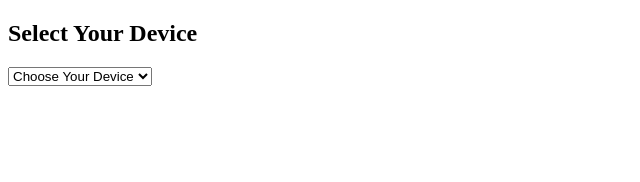
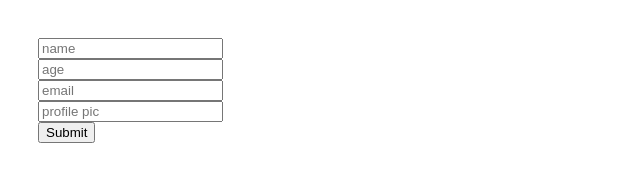
Before and after one commit to Hitesh-23/JavaScript, a plain HTML site: page index.html in a window 1280 px wide. Shown: the whole page, without its empty margins (0-640 px from the left). Drawn offline with Linux system fonts and the light colour scheme.

Commit message:
Minor DOM project

```diff
--- /dev/null
+++ b/RandomClr/index.html
@@ -0,0 +1,16 @@
+<!DOCTYPE html>
+<html lang="en">
+<head>
+    <meta charset="UTF-8">
+    <meta name="viewport" content="width=device-width, initial-scale=1.0">
+    <title>Color</title>
+    <link rel="stylesheet" href="style.css">
+</head>
+<body>
+    <div class="main">
+        <button>Click Me</button>
+    </div>
+
+    <script src="script.js"></script>
+</body>
+</html>
--- /dev/null
+++ b/RandomClr/style.css
@@ -0,0 +1,27 @@
+*{
+    margin: 0;
+    padding: 0;
+    box-sizing: border-box;
+}
+
+html,body{
+    height: 100%;
+    width: 100%;
+}
+
+
+.main{
+    display: flex;
+    height: 100%;
+    width: 100%;
+    justify-content: center;
+    align-items: center;
+    background-color: black;
+}
+
+.main button{
+    padding: 1rem 2rem;
+    border-radius: 10px;
+    font-size: 1.5em;
+    font-weight: 600;
+}
--- a/index.html
+++ b/index.html
@@ -5,8 +5,21 @@
     <meta name="viewport" content="width=device-width, initial-scale=1.0">
     <title>Event Listners practice</title>
 </head>
+    <style>
+        body{
+            /* background-color: black; */
+        }
+        input{
+            display: block;
+        }
+        .main{
+            padding: 30px;
+            height: 100vh;
+
+        }
+    </style>
 <body>
-    <h2 id="device">Select Your Device</h2>
+    <!-- <h2 id="device">Select Your Device</h2>
 
     <select>
         <option selected disabled>Choose Your Device</option>
@@ -14,7 +27,24 @@
         <option value="Oppo">Oppo</option>
         <option value="Apple">Apple</option>
         <option value="Vivo">Vivo</option>
-    </select>
+    </select> -->
+
+    <!-- <div class="main">
+        <input id="file-inp" type="file">
+        <div class="btn">
+            Upload file
+        </div>
+    </div> -->
+    <div class="main">
+    <form action="">
+        <input type="text" placeholder="name">
+        <input type="text" placeholder="age">
+        <input type="text" placeholder="email">
+        <input type="text" placeholder="profile pic">
+        <input type="submit">
+    </form>
+    </div>
+
 
     <script src="script.js" ></script>
 </body>
--- a/script.js
+++ b/script.js
@@ -33,3 +33,39 @@ let p = document.querySelector('p')
 //     console.log(details.target.value)
 //     device.textContent = `${details.target.value} Device Selected`
 // })
+
+
+// let h1 = document.querySelector('h1')
+// window.addEventListener('keydown', function(dets){
+//     if(dets.key == " "){
+//         h1.textContent = "Space"
+//         console.log(dets)
+//     }else{
+//         h1.textContent = dets.key
+//     }
+// })
+
+
+// let btn = document.querySelector('.btn')
+// let inp = document.querySelector('#file-inp')
+
+// btn.addEventListener('click', function(){
+//     inp.click()
+// })
+
+
+// inp.addEventListener('change', function(dets){
+//     let fileName = dets.target.files[0]
+
+//     if(fileName){
+//         btn.textContent = fileName.name
+//     }
+// })
+
+
+
+let form = document.querySelector('form')
+
+form.addEventListener('submit',function(dets){
+    dets.preventDefault()
+})
```
Also changed, not shown: RandomClr/script.js (added, +36 -0 lines).
